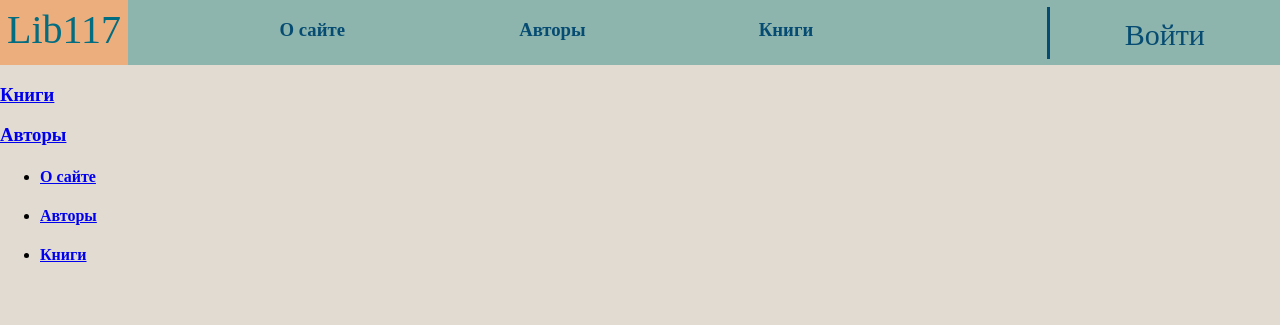
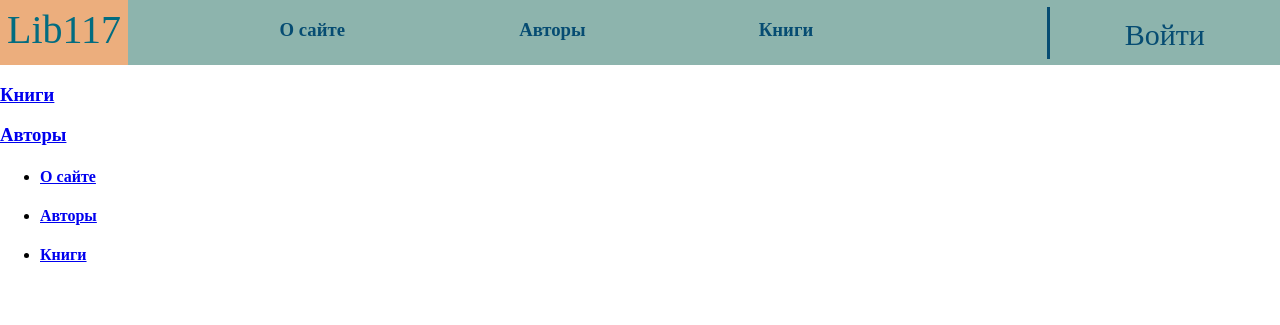
Before and after one commit to MustafinMP/LibrarySiteProject, a Django app: page / in a window 1280 px wide. Shown: the top 325 px of the page. Run offline with Django 3.2, Linux system fonts and the light colour scheme.

Commit message:
Change background color in basic_style.css

```diff
--- a/LibrarySite/library/static/css/basic_style.css
+++ b/LibrarySite/library/static/css/basic_style.css
@@ -62,5 +62,5 @@ body {
   padding: 0;
   margin: 0;
   position: relative;
-  background-color: #e2dbd1;
+  background-color: #ffffff;
 }
```
